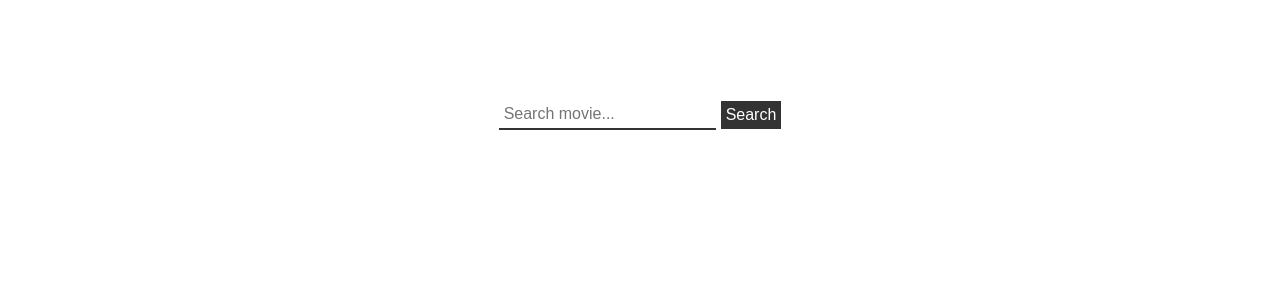
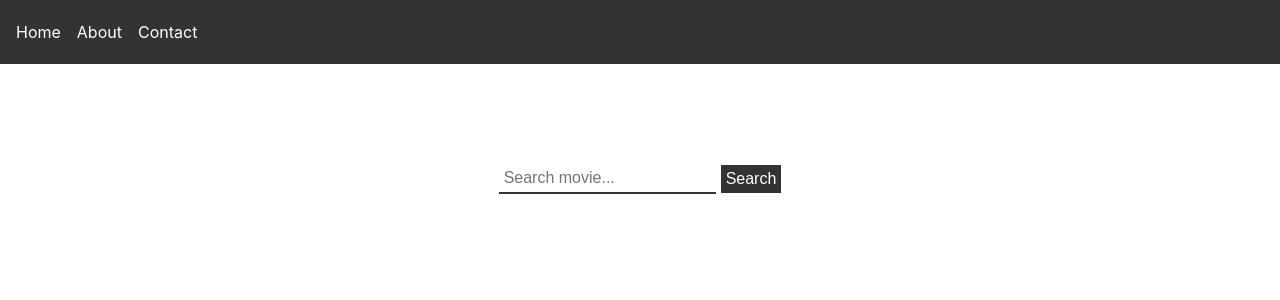
Before and after one commit to WamashuduSengani/movie-search, a React (Create React App) app: page / in a window 1280 px wide. Shown: the top 300 px of the page. Built offline with nearby package versions, Linux system fonts and the light colour scheme.

Commit message:
Added app bar

```diff
--- a/src/App.js
+++ b/src/App.js
@@ -1,12 +1,17 @@
 import { BrowserRouter, Routes, Route } from 'react-router-dom'
 import SearchBar from './components/search'
+import AppBar from './components/AppBar'
 
 
 const App = () => {
   return (
     <>
       <BrowserRouter>
-        <SearchBar></SearchBar>
+        <AppBar></AppBar>
+        <Routes>
+        <Route path="/" element={<SearchBar />} />
+        </Routes>
+
       </BrowserRouter>
     </>
   )
--- /dev/null
+++ b/src/components/AppBar/index.css
@@ -0,0 +1,35 @@
+.app-header {
+  background-color: #333;
+  color: white;
+  height: 64px;
+  display: flex;
+  align-items: center;
+}
+
+.app-logo {
+  font-size: 24px;
+  font-weight: bold;
+  color: white;
+  text-decoration: none;
+}
+
+.app-menu {
+  list-style: none;
+  margin: 0;
+  padding: 0;
+  display: flex;
+}
+
+.app-menu li {
+  margin-left: 16px;
+}
+
+.app-menu li:first-child {
+  margin-right: 0;
+}
+
+.app-menu a {
+  color: white;
+  text-decoration: none;
+  font-size: 16px;
+}
--- /dev/null
+++ b/src/components/AppBar/index.jsx
@@ -0,0 +1,20 @@
+
+import './index.css';
+
+function AppBar() {
+    return (
+      <div>
+        <header className="app-header">
+          <nav className="app-nav">
+            <ul className="app-menu">
+              <li><a href="/">Home</a></li>
+              <li><a href="/about">About</a></li>
+              <li><a href="/contact">Contact</a></li>
+            </ul>
+          </nav>
+        </header>
+      </div>
+    );
+  }
+
+  export default AppBar
--- a/src/components/search/index.js
+++ b/src/components/search/index.js
@@ -36,7 +36,7 @@ return (
       {movieData && (
       <div className="search-results">
       <h2>{movieData.Title}</h2>
-      <img src={movieData.Poster} alt={movieData.Title} />
+      <img src={movieData.Poster} alt={movieData.Title}/>
       <p>{movieData.Plot}</p>
     </div>
       )}
```
Also changed, not shown: src/components/AppBar/Logo.jpg (added), src/components/search/index.css (line endings or trailing spaces).
